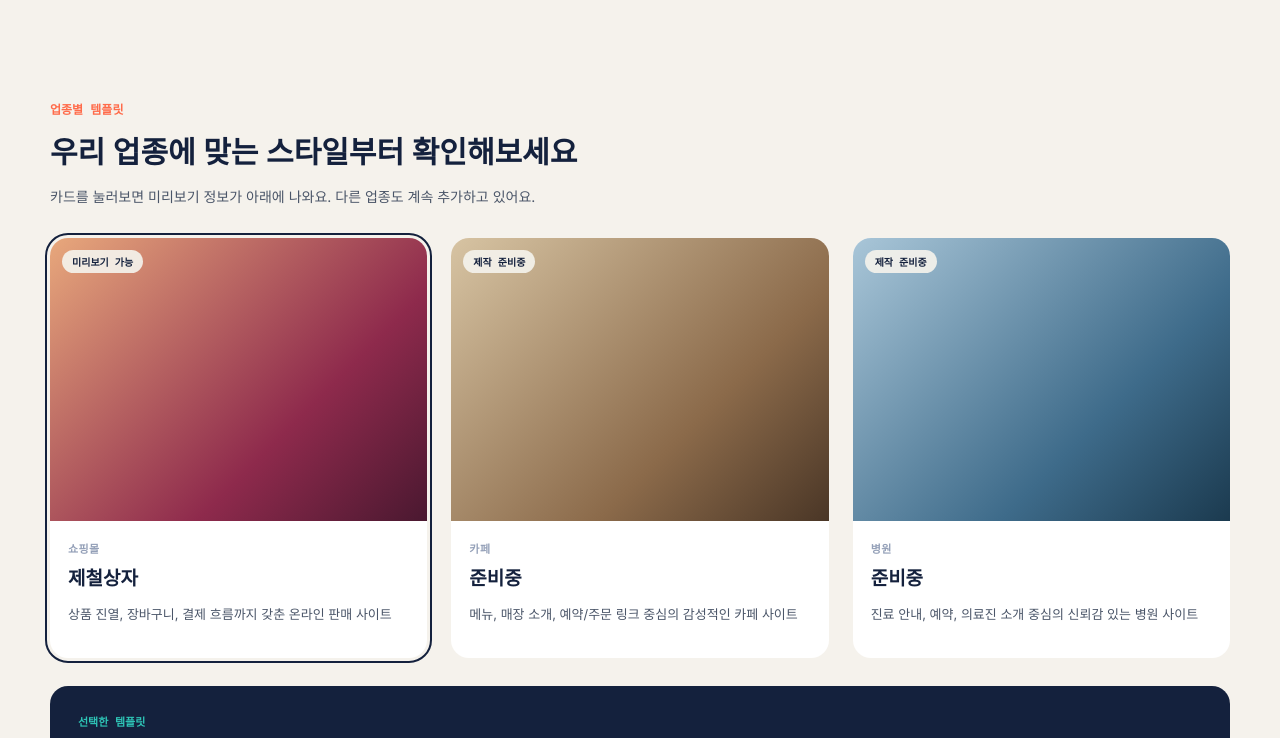
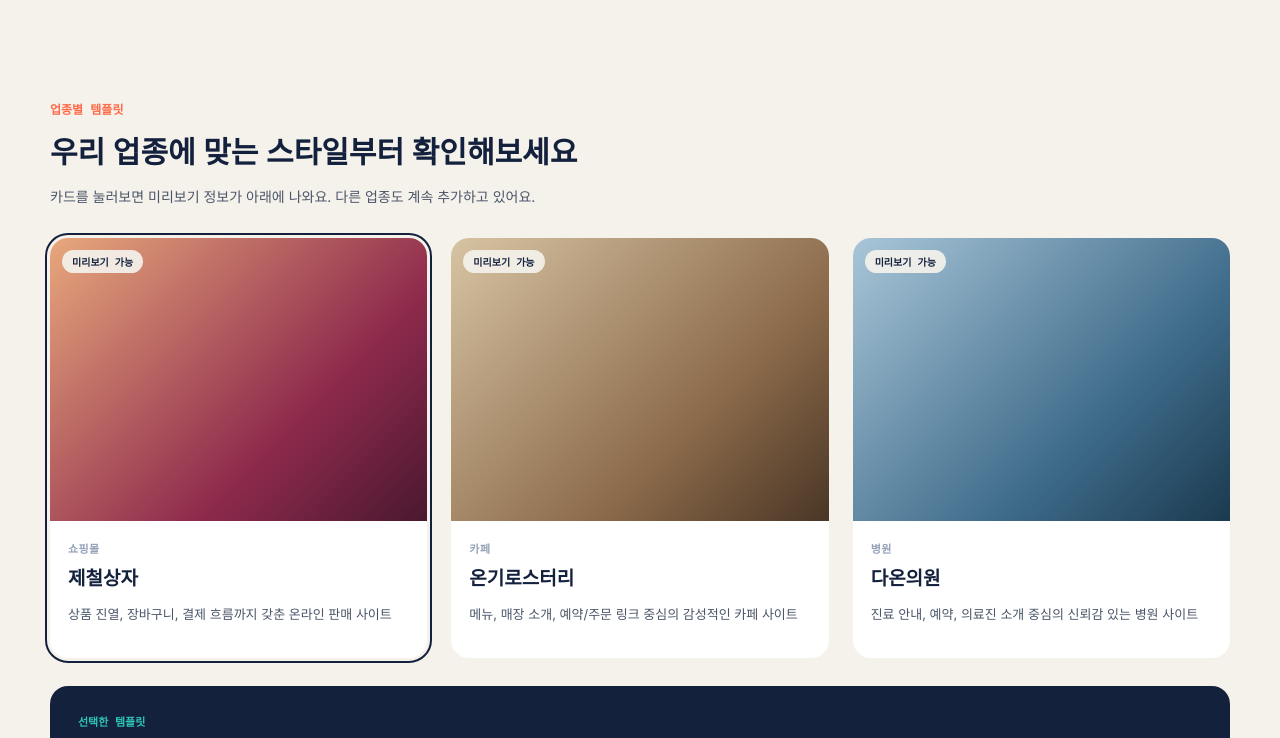
Before and after one commit to fbxodud9-dev/saheul-site, a React (Vite) app: page / in a window 1280 px wide. Shown: the part 507-1245 px from the top of the page. Built offline with nearby package versions, Linux system fonts and the light colour scheme.

Commit message:
카페/병원 데모 링크 연결

```diff
--- a/src/App.jsx
+++ b/src/App.jsx
@@ -17,24 +17,27 @@ const TEMPLATES = [
     gradient: "linear-gradient(135deg, #E8A87C 0%, #8E2A4C 65%, #4A1830 100%)",
     status: "live",
     statusLabel: "미리보기 가능",
+    url: "https://shop-site-rosy.vercel.app",
   },
   {
     id: "cafe",
     label: "카페",
-    name: "준비중",
+    name: "온기로스터리",
     desc: "메뉴, 매장 소개, 예약/주문 링크 중심의 감성적인 카페 사이트",
     gradient: "linear-gradient(135deg, #D7C4A3 0%, #8B6A4A 65%, #4A3626 100%)",
-    status: "soon",
-    statusLabel: "제작 준비중",
+    status: "live",
+    statusLabel: "미리보기 가능",
+    url: "https://cafe-site-bay-one.vercel.app",
   },
   {
     id: "clinic",
     label: "병원",
-    name: "준비중",
+    name: "다온의원",
     desc: "진료 안내, 예약, 의료진 소개 중심의 신뢰감 있는 병원 사이트",
     gradient: "linear-gradient(135deg, #A9C6D8 0%, #3E6B8A 65%, #1B3A4F 100%)",
-    status: "soon",
-    statusLabel: "제작 준비중",
+    status: "live",
+    statusLabel: "미리보기 가능",
+    url: "https://clinic-site-seven-rouge.vercel.app",
   },
 ];
 
@@ -415,7 +418,9 @@ export default function ShowcaseLanding() {
           </div>
           {activeTemplate.status === "live" ? (
             <a
-              href="#"
+              href={activeTemplate.url}
+              target="_blank"
+              rel="noopener noreferrer"
               className="cta-btn focus-ring"
               style={{
                 background: "#FF6B4A",
```
